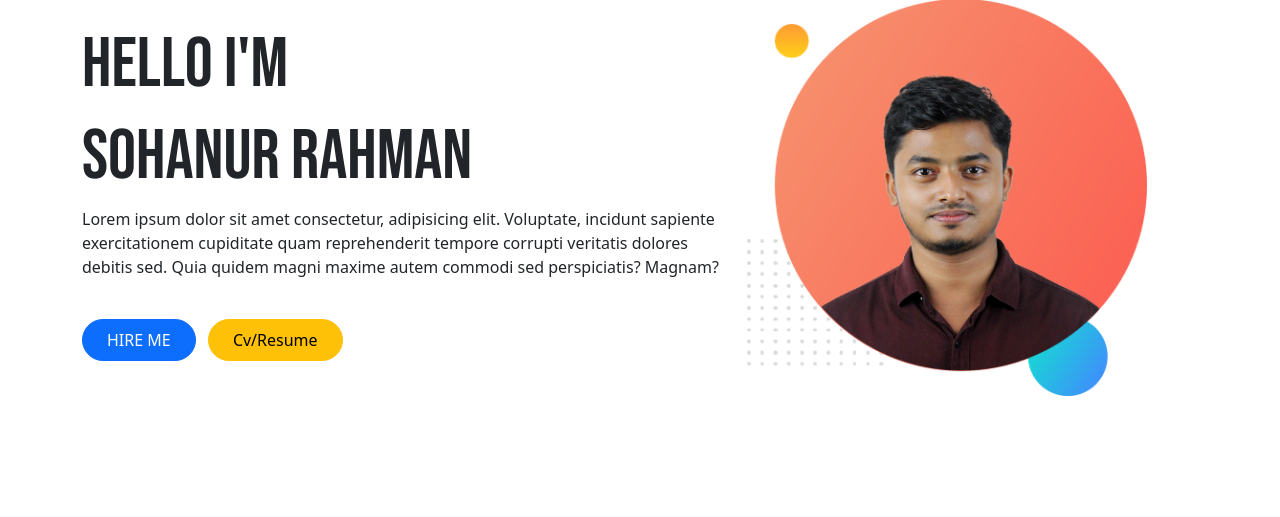
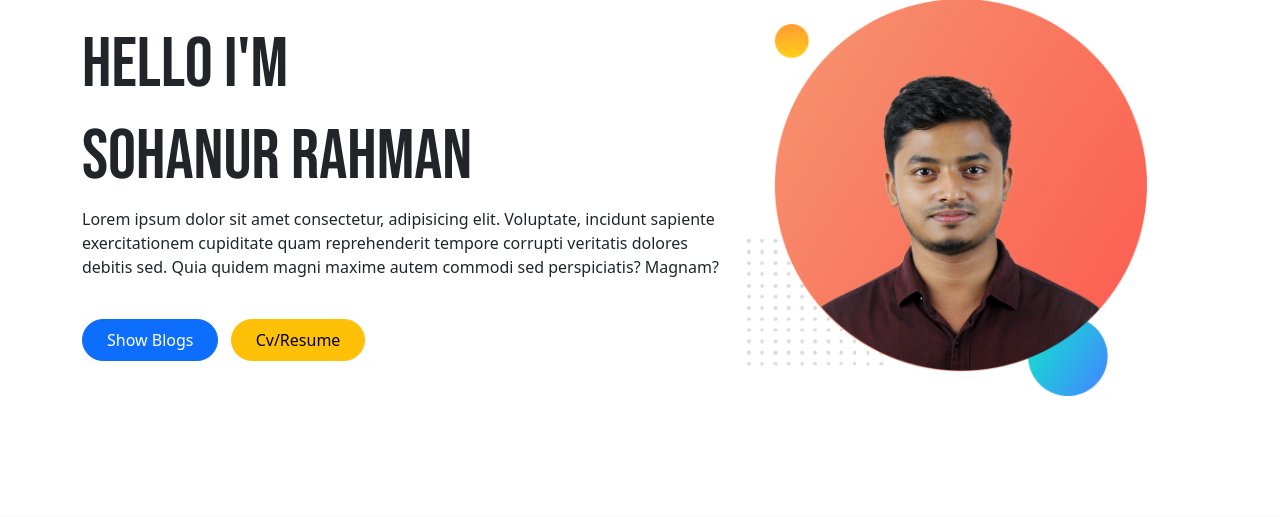
Before and after one commit to theSohanur/personal_portfolio_with_django, a Django app: page / in a window 1280 px wide. Shown: the part 177-694 px from the top of the page. Run offline with Django 3.2, Linux system fonts and the light colour scheme; data comes from the database, SQL or seed files in the repository.

Commit message:
show blog button

```diff
--- a/portfolio/templates/portfolio/home.html
+++ b/portfolio/templates/portfolio/home.html
@@ -14,7 +14,7 @@
               quidem magni maxime autem commodi sed perspiciatis? Magnam?
             </p>
             <div class="button py-4">
-                <a style="border-radius: 30px;" class="btn btn-primary py-2 px-4" href="#">HIRE ME</a>
+                <a style="border-radius: 30px;" class="btn btn-primary py-2 px-4" href="{% url 'blog:all_blogs' %}">Show Blogs</a>
                 <a style="border-radius: 30px;" class="btn btn-warning py-2 px-4 mx-2" href="#">Cv/Resume</a>
             </div>
 
```
